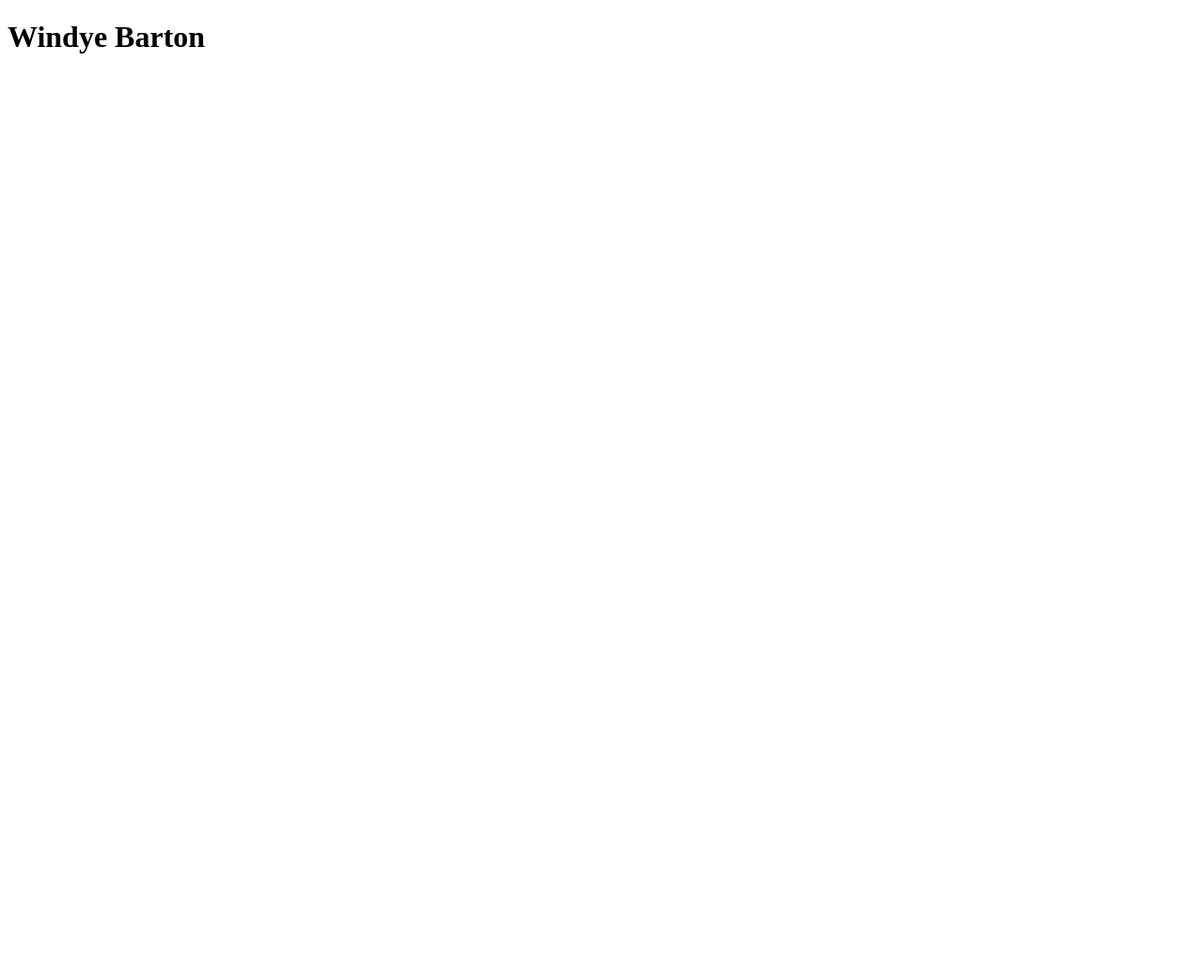
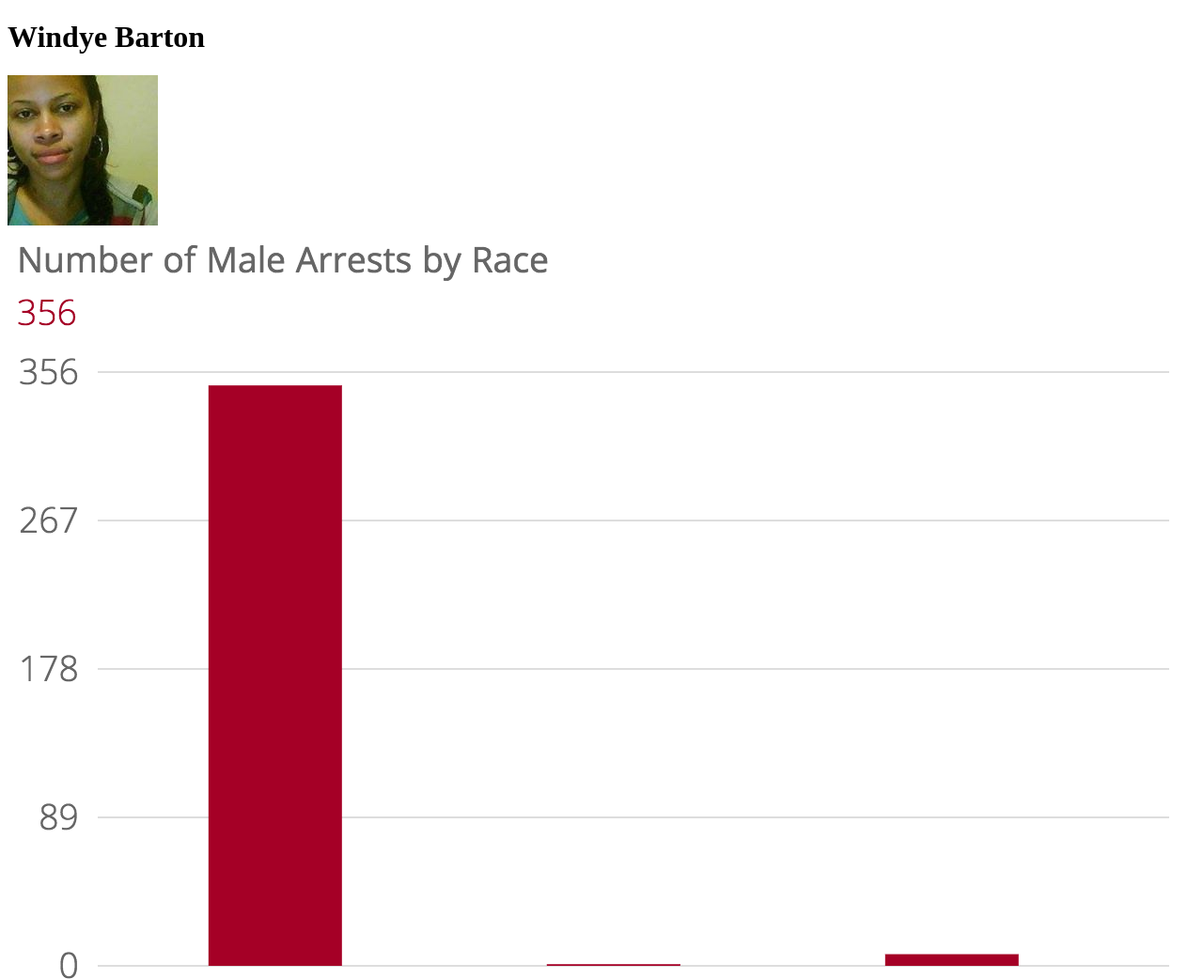
Before and after one commit to wb7378a/datavis, a plain HTML site: page vis/index.html in a window 1280 px wide. Shown: the top 1042 px of the page at 94% size. Before the commit the page ends 800 px from the top, so only its background shows below. Drawn offline with Linux system fonts and the light colour scheme.

Commit message:
commit message

```diff
--- a/vis/index.html
+++ b/vis/index.html
@@ -3,6 +3,7 @@
 <body>
 
 <h1>Windye Barton</h1>
-
+<img src="WBFB.jpg"/>
+<img src="MMAR.png"/>
 </body>
 </html>
```
Also changed, not shown: vis/MMAR.png (added).
